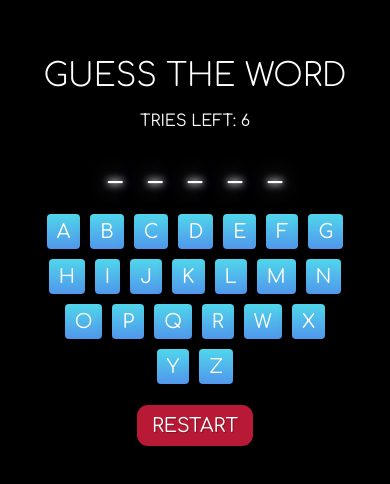
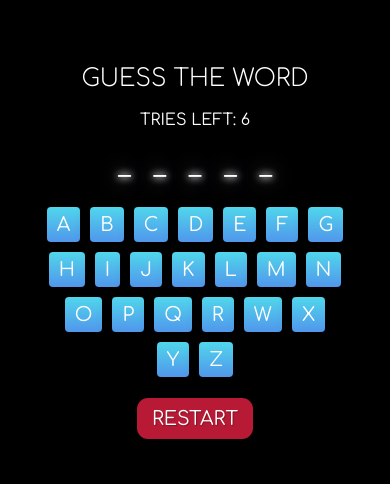
Before and after one commit to rakshith4able/Word-Guessing-Game-ReactJS, a React (Create React App) app: page / in a window 390 px wide. Shown: the part 170-654 px from the top of the page. Built offline with nearby package versions, Linux system fonts and the light colour scheme; a web font is replaced by a local one.

Commit message:
modified styles

```diff
--- a/src/Game.css
+++ b/src/Game.css
@@ -107,8 +107,7 @@ margin: 0 auto;
 }
 
 
-/* For extremely small screen devices (595px and below) */
-@media only screen and (max-width: 768px) {
+@media (max-width: 595px) {
   .Game h1{
     font-size: 2rem;
   }
@@ -117,3 +116,19 @@ margin: 0 auto;
     padding: 7px 10px;
   }
 }
+
+
+@media(max-width: 400px) {
+  .Game h1{
+    font-size: 1.5rem;
+  }
+
+  .Game-word
+  {
+    font-size:1.5rem ;
+  }
+
+  .Game button{
+    padding: 7px 10px;
+  }
+}
```
